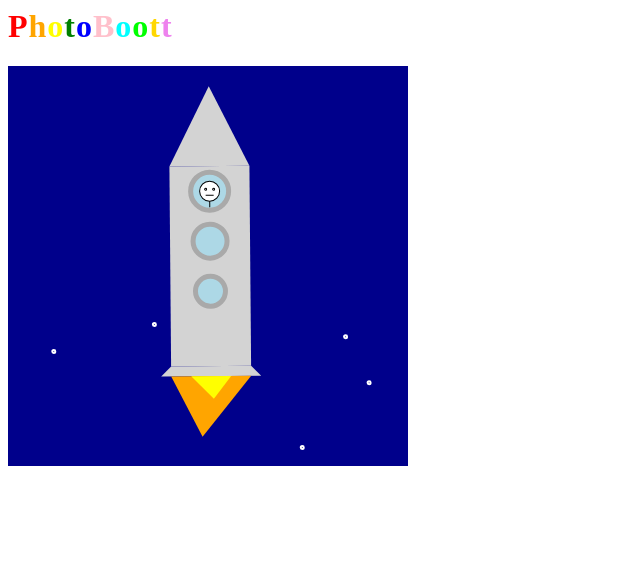
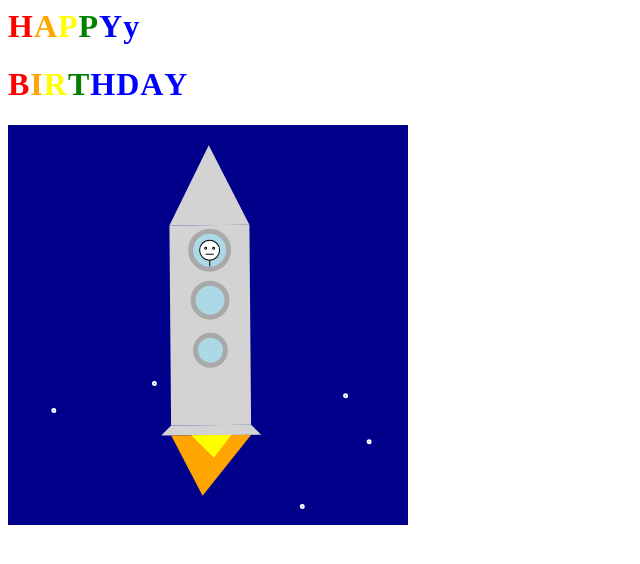
Before and after one commit to ratlifffamilynt-arch/happy-birthday, a plain HTML site: page index.html in a window 1280 px wide. Shown: the whole page, without its empty margins (0-640 px from the left). Drawn offline with Linux system fonts and the light colour scheme.

Commit message:
Update index.html

```diff
--- a/index.html
+++ b/index.html
@@ -6,18 +6,25 @@
       }
     </style>
     <h1>
-      <span style="color: red;">P</span>
-      <span style="color: orange;">h</span>
-      <span style="color: yellow;">o</span>
-      <span style="color: green;">t</span>
-      <span style="color: blue;">o</span>
-      <span style="color: purple;"> </span>
-      <span style="color: pink;">B</span>
-      <span style="color: cyan;">o</span>
-      <span style="color: lime;">o</span>
-      <span style="color: gold;">t</span>
-      <span style="color: violet;">t</span>
+      <span style="color: red;">H</span>
+      <span style="color: orange;">A</span>
+      <span style="color: yellow;">P</span>
+      <span style="color: green;">P</span>
+      <span style="color: blue;">Y</span>
+      <span style="color: blue;">y</span>
     </h1>
+    <h1>
+      <span style="color: red;">B</span>
+      <span style="color: orange;">I</span>
+      <span style="color: yellow;">R</span>
+      <span style="color: green;">T</span>
+      <span style="color: blue;">H</span>
+      <span style="color: blue;">D</span>
+      <span style="color: blue;">A</span>
+      <span style="color: blue;">Y</span>
+    </h1>
+
+
     <canvas id="myCanvas" width="400" height="400"></canvas>
     <script src="script.js"></script>
   </body>
```
